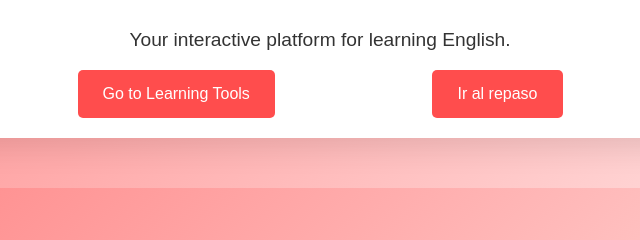
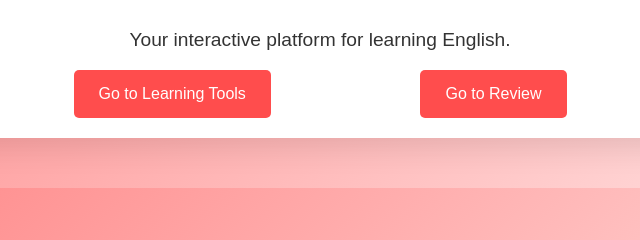
Before and after one commit to elkynerojas/newlingo, a plain HTML site: page index.html in a window 1280 px wide. Shown: the part 152-392 px from the top of the page, 320-960 px from the left. Drawn offline with Linux system fonts and the light colour scheme.

Commit message:
Ajuste texto repaso en ingles

```diff
--- a/index.html
+++ b/index.html
@@ -22,7 +22,7 @@
         <p>Your interactive platform for learning English.</p>
         <div class="buttons-links">
             <a href="tools.html" class="button mr-2">Go to Learning Tools</a>
-            <a href="review.html" class="button">Ir al repaso</a>
+            <a href="review.html" class="button">Go to Review</a>
         </div>
 
     </div>
```
